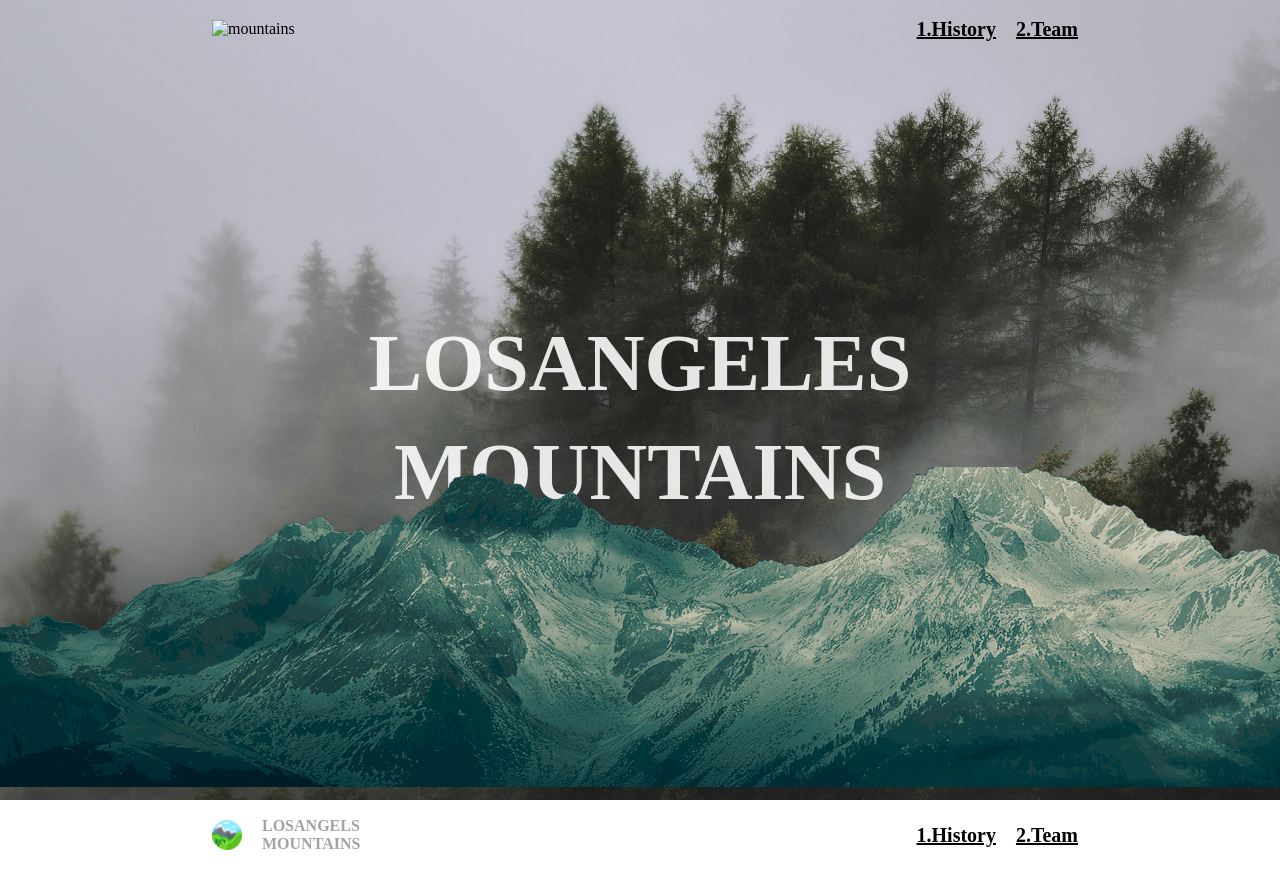
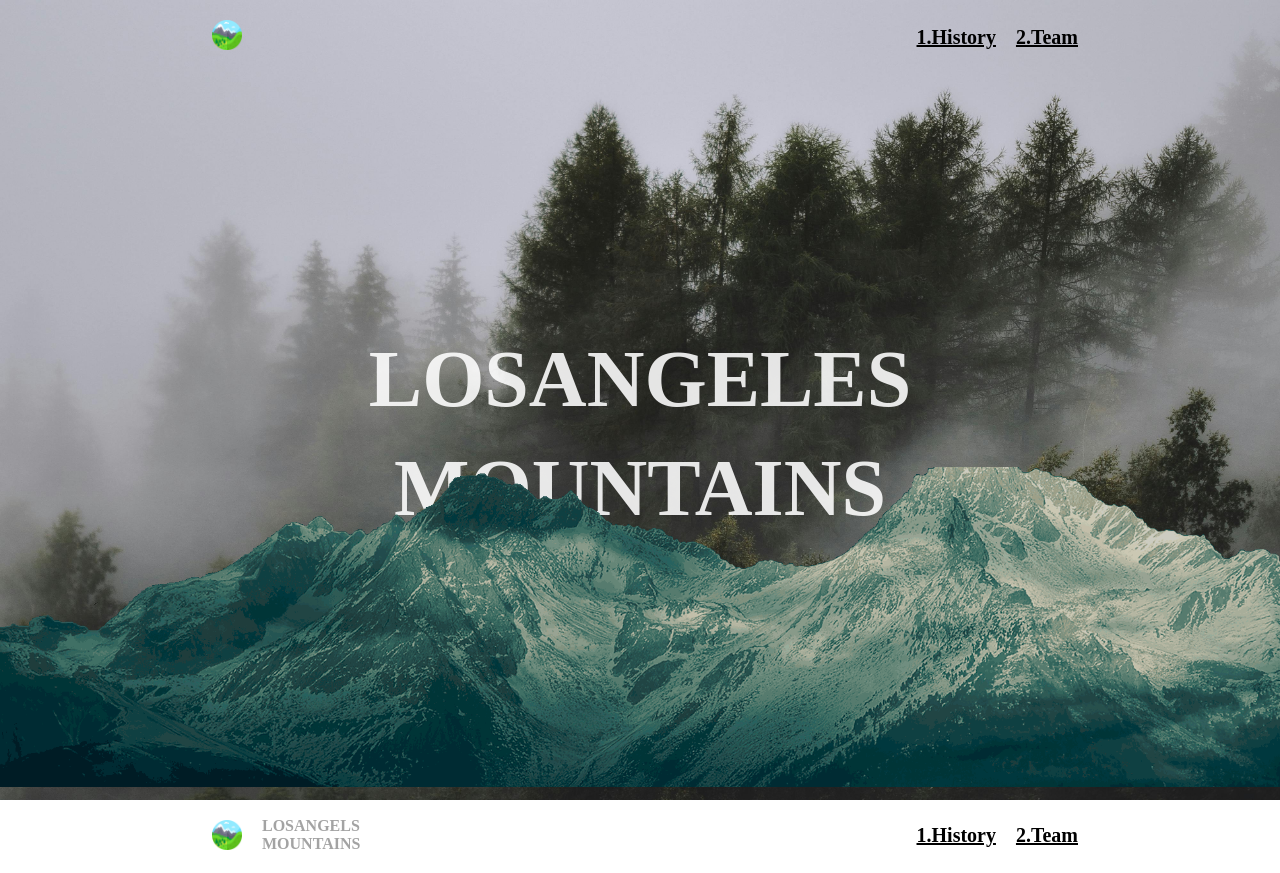
Before and after one commit to NaveenShelby12/Front_End_Pro, a plain HTML site: page index.html in a window 1280 px wide. Shown: the top 873 px of the page. Drawn offline with Linux system fonts and the light colour scheme; files whose address does not match are found by name.

Commit message:
Updating images names

```diff
--- a/index.html
+++ b/index.html
@@ -29,7 +29,7 @@
     <div class="firstgap">
         <div class="navbar">
             <div class="icontext">
-                <img src="/images/mountains.png" alt="mountains">
+                <img src="/images/mountains.jpg" alt="mountains">
                 <div>
                     <span>LOSANGELS</span>
                     <span>MOUNTAINS</span>
@@ -87,7 +87,7 @@
     <div class="footer">
         <div class="navbar">
             <div class="icontext">
-                <img src="/images/mountains.png" alt="mountains">
+                <img src="/images/mountains.jpg" alt="mountains">
                 <div>
                     <span>LOSANGELS</span>
                     <span>MOUNTAINS</span>
```
Also changed, not shown: images/mountains.jpg (added).
